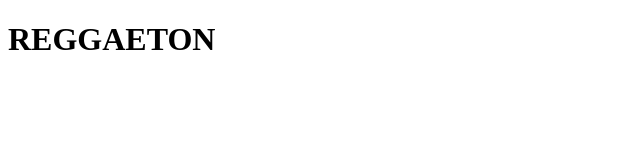
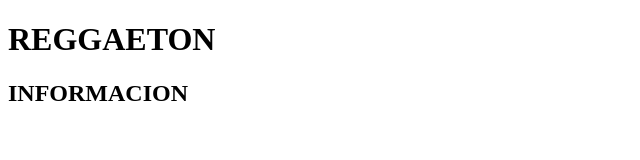
Before and after one commit to Perezito21/Proyecto-Gilabert, a plain HTML site: page reggaeton.html in a window 1280 px wide. Shown: the whole page, without its empty margins (0-640 px from the left). Drawn offline with Linux system fonts and the light colour scheme.

Commit message:
ALEJANDRO

```diff
--- a/reggaeton.html
+++ b/reggaeton.html
@@ -11,3 +11,4 @@
 </body>
 </html>
 <h1>REGGAETON
+<h2>INFORMACION
```
